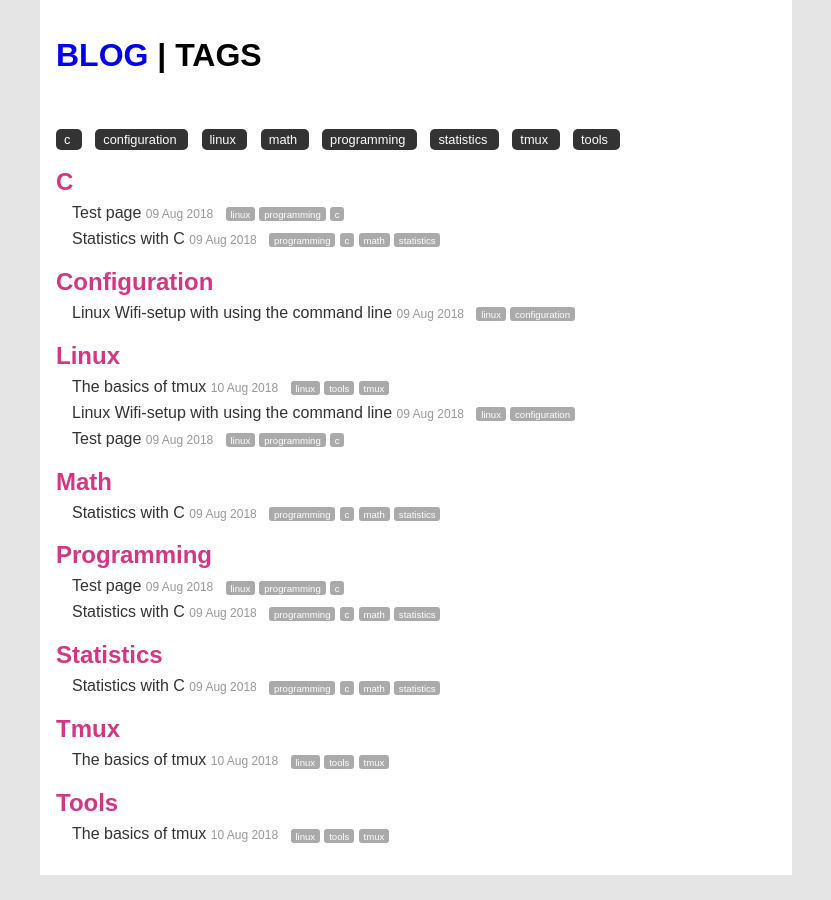
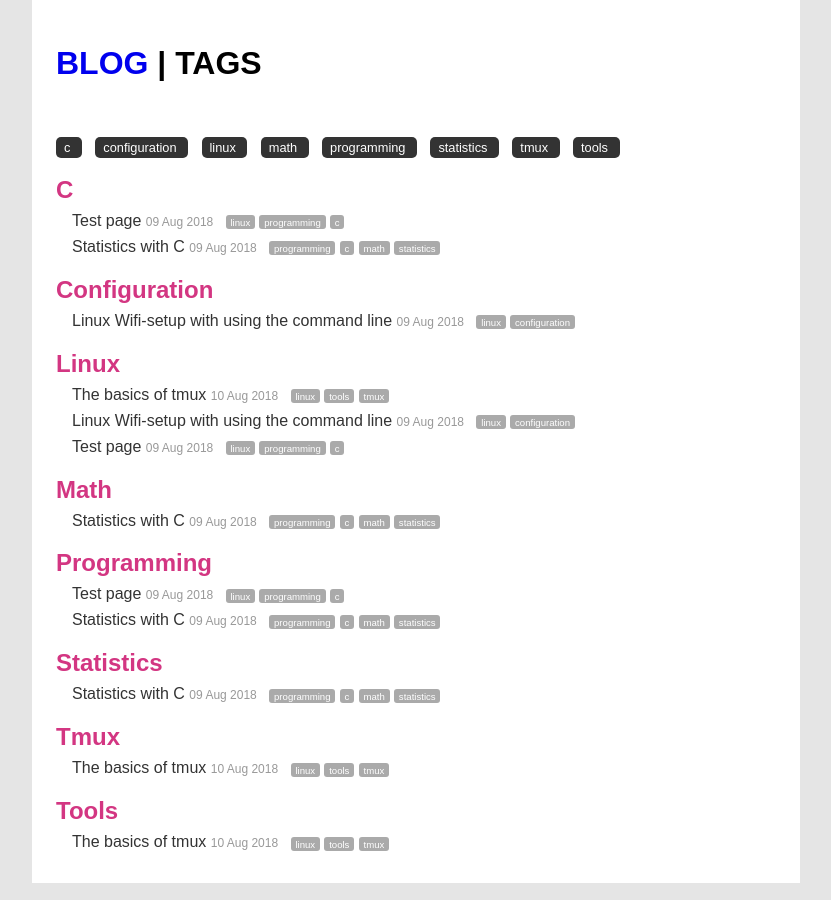
Before and after one commit to execas/execas.github.io, a Jekyll site: the page built from tags.html, in a window 1280 px wide. Shown: the whole page, without its empty margins (224-1055 px from the left). Built offline with Jekyll 4.4.1, drawn with Linux system fonts in a browser that asks for light colours.

Commit message:
Update execas.css

```diff
--- a/css/execas.css
+++ b/css/execas.css
@@ -10,6 +10,13 @@ body {
      margin: 0 auto;
      padding:1rem;
 }
+
+@media only screen and (min-width: 481px) {
+  body {
+    padding-top: 24px;
+    padding-right: 24px;
+    padding-left: 24px;
+  }
 
 pre {
      white-space: pre;
```
